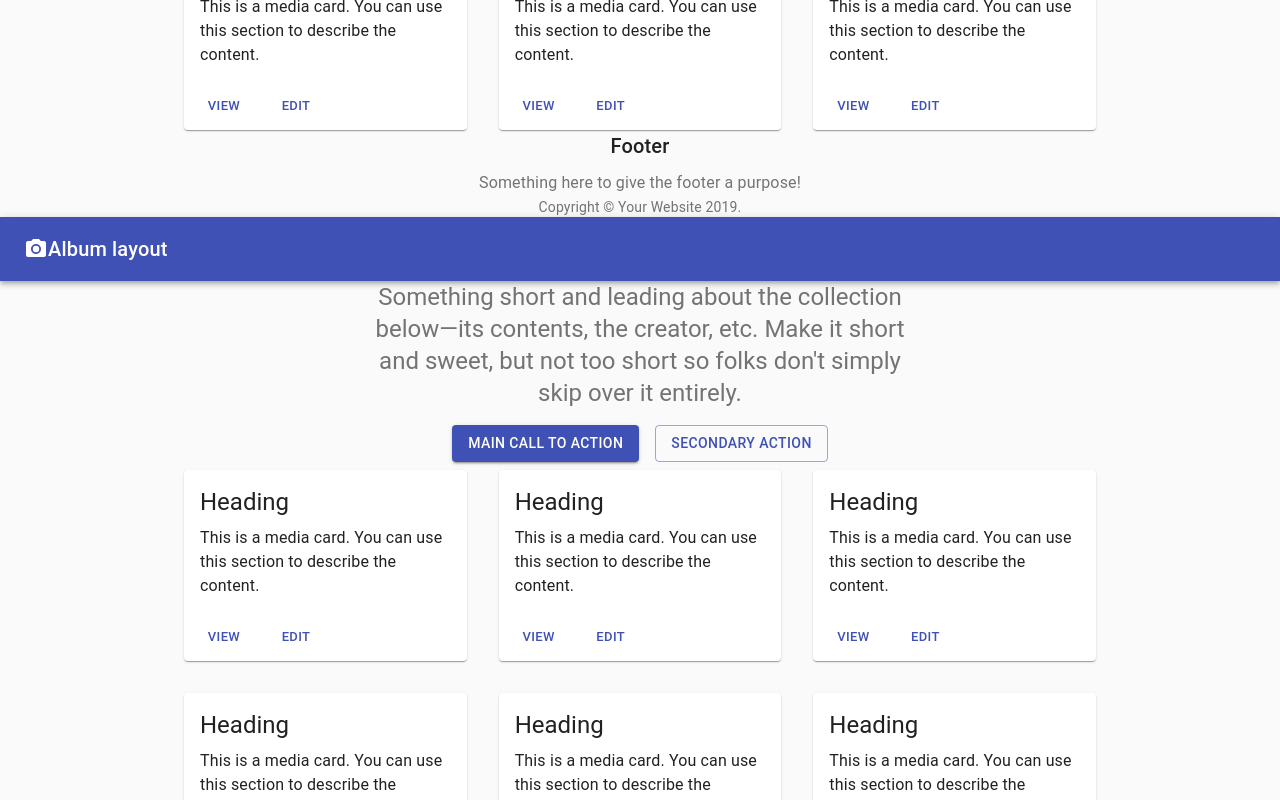
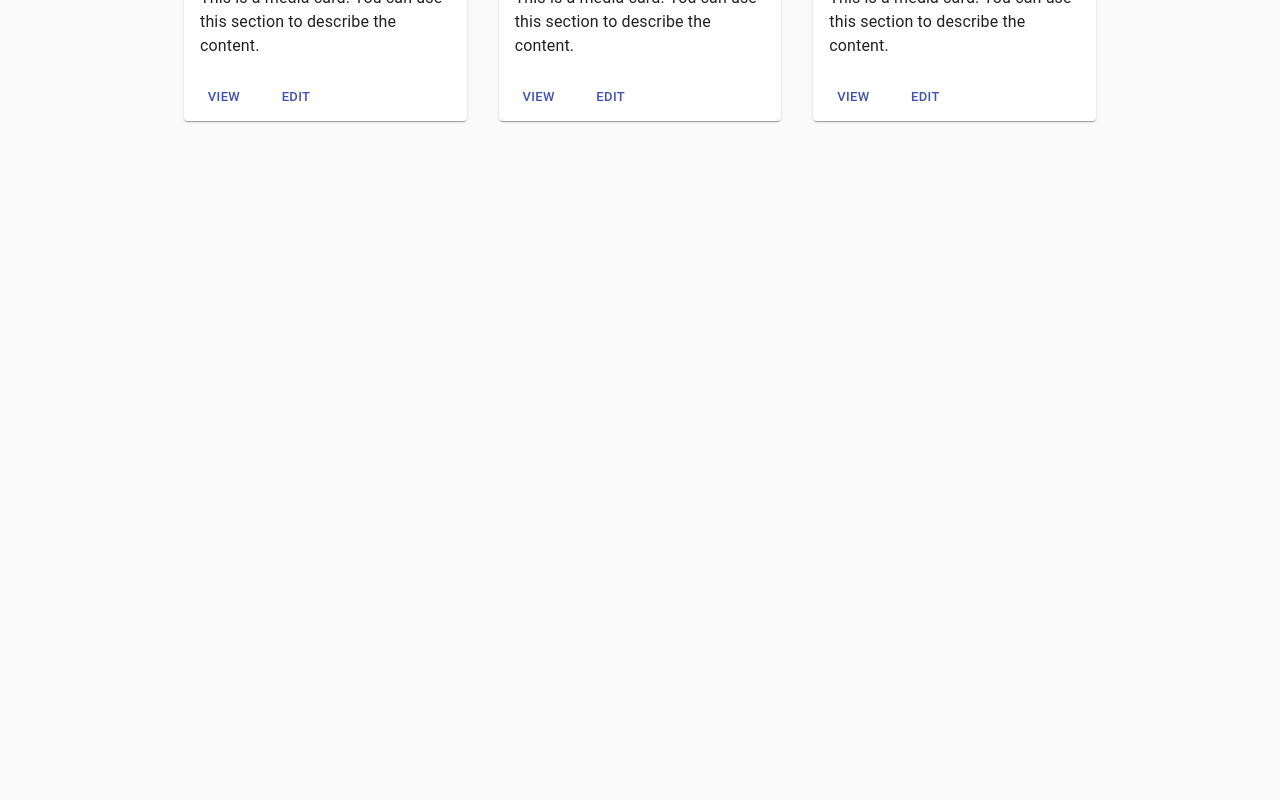
Before and after one commit to pooldiver69/eduU, a React (Create React App) app in the folder client/: page / in a window 1280 px wide. Shown: the part 760-1560 px from the top of the page. After the commit the page ends 897 px from the top, so only its background shows below. Built offline with nearby package versions, Linux system fonts and the light colour scheme; grey boxes are pictures that could not be loaded.

Commit message:
update layout

```diff
--- a/client/src/components/content/content.js
+++ b/client/src/components/content/content.js
@@ -35,16 +35,7 @@ class Content extends Component {
         return (
             <React.Fragment>
             <CssBaseline />
-            <AppBar position="relative">
-                <Toolbar>
-                <CameraIcon />
-                <Typography variant="h6" color="inherit" noWrap>
-                    Album layout
-                </Typography>
-                </Toolbar>
-            </AppBar>
             <main>
-            {/* Hero unit */}
             <div>
             <Container maxWidth="sm">
                 <Typography variant="h5" align="center" color="textSecondary" paragraph>
@@ -100,17 +91,6 @@ class Content extends Component {
             </Grid>
             </Container>
         </main>
-        {/* Footer */}
-        <footer>
-            <Typography variant="h6" align="center" gutterBottom>
-            Footer
-            </Typography>
-            <Typography variant="subtitle1" align="center" color="textSecondary" component="p">
-            Something here to give the footer a purpose!
-            </Typography>
-            <Copyright />
-        </footer>
-        {/* End footer */}
         </React.Fragment>
     );
     }
--- a/client/src/components/home/home.js
+++ b/client/src/components/home/home.js
@@ -7,7 +7,7 @@ class Home extends Component {
     return (
       <div className="home">
         <header className="home-header">
-          {/* <NavBar /> */}
+          <Navigation />
         </header>
         <content>
           <Content />
--- a/client/src/index.js
+++ b/client/src/index.js
@@ -16,7 +16,6 @@ const routing = (
             <Route path="/sign" component={SignIn} />
             <Route path="/" component={Home} />
             {/* <Route path="/signup" component={SignUp} />  */}
-            <Route path="/" component={Home} />
             {/* <Profile /> */}
             {/* <Earning /> */}
             {/* <Manage /> */}
```
Also changed, not shown: 1 other file (tests, documents, lock files or other folders).
